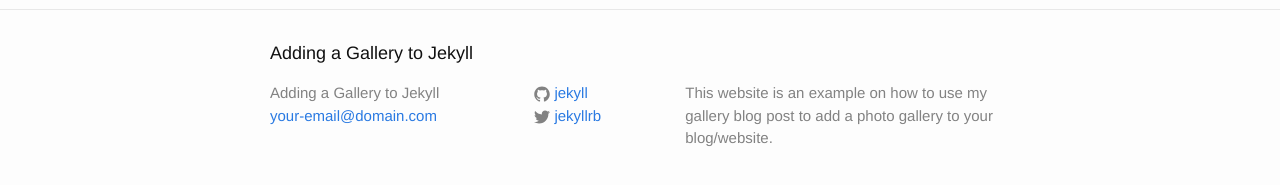
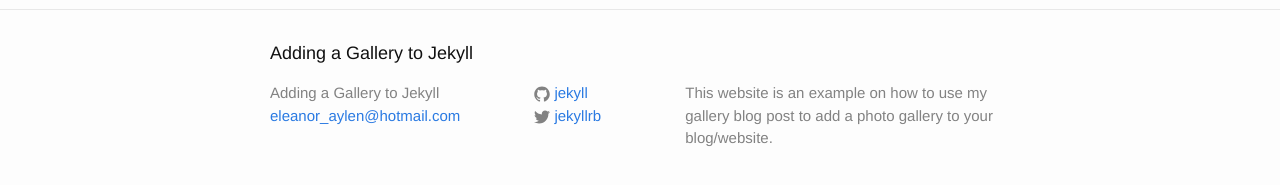
Before and after one commit to ellie2080/show-and-tell, a Jekyll site: the page built from index.html, in a window 1280 px wide. Shown: the part 377-562 px from the top of the page. Built offline with Jekyll 4.4.1, drawn with Linux system fonts in a browser that asks for light colours.

Commit message:
changed config settings

```diff
--- a/_config.yml
+++ b/_config.yml
@@ -7,12 +7,12 @@
 
 # Site settings
 title: Adding a Gallery to Jekyll
-email: your-email@domain.com
+email: eleanor_aylen@hotmail.com
 description: > # this means to ignore newlines until "baseurl:"
   This website is an example on how to use my gallery blog post to add a
   photo gallery to your blog/website.
-baseurl: "/jekyll-image-gallery-example" # the subpath of your site, e.g. /blog
-url: "//opieters.github.io" # the base hostname & protocol for your site
+baseurl: "/show-and-tell" # the subpath of your site, e.g. /blog
+url: "//ellie2080.github.io" # the base hostname & protocol for your site
 twitter_username: jekyllrb
 github_username:  jekyll
 
```
